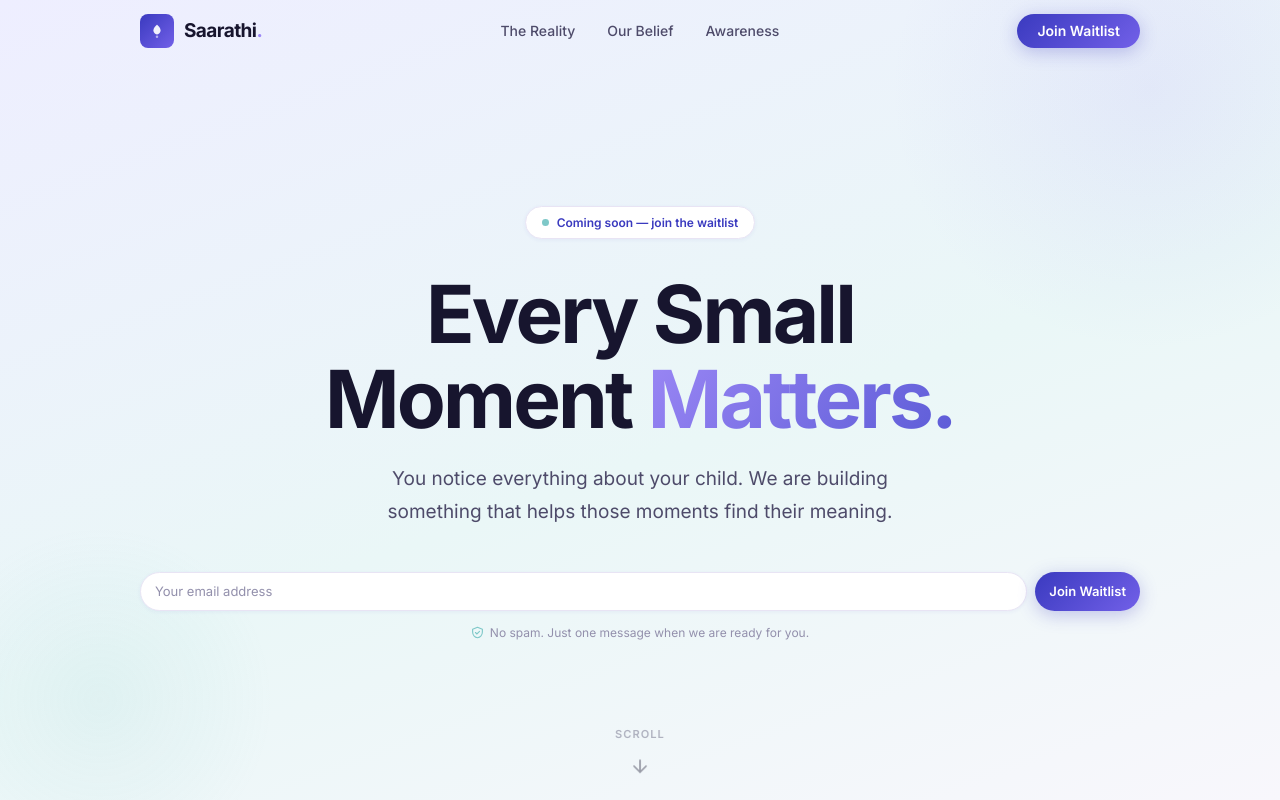
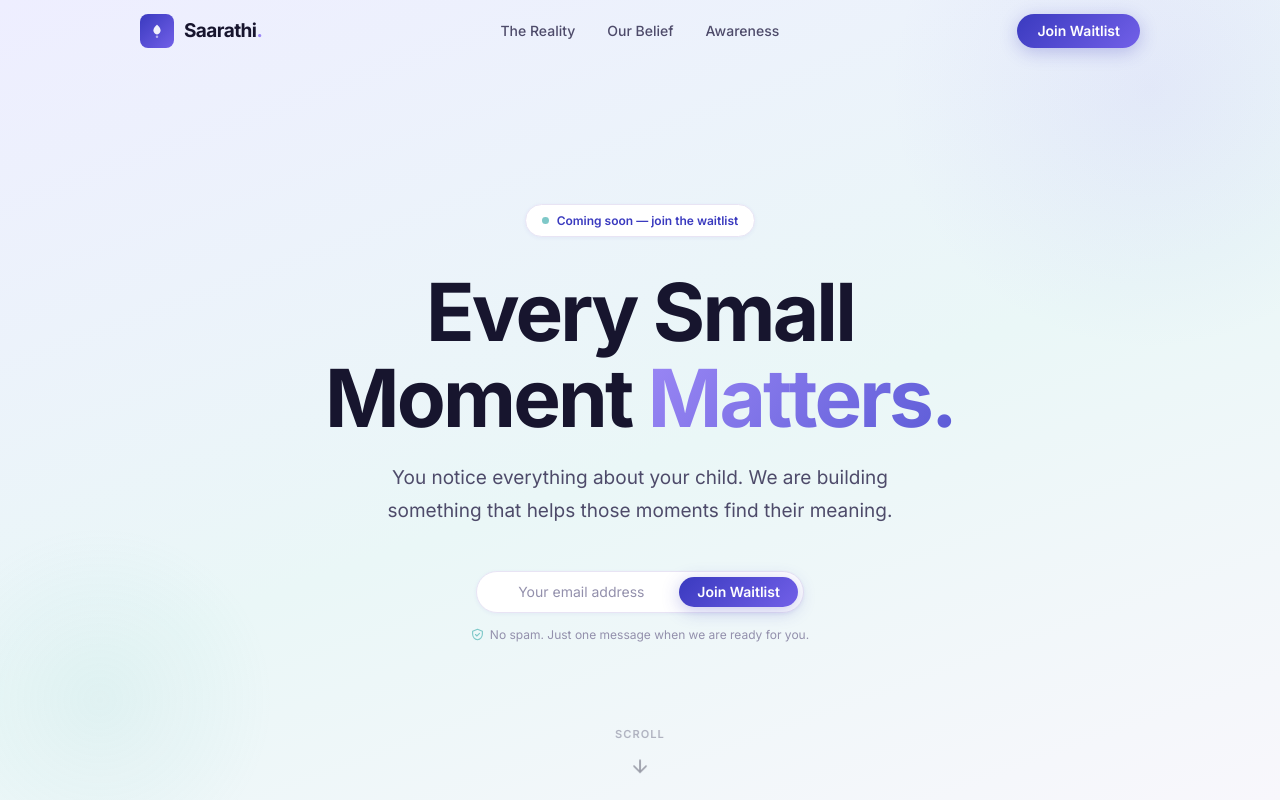
Before and after one commit to pgstudio2006/saarathi-website, a React (Vite) app: page / in a window 1280 px wide. Shown: the top 800 px of the page. Built offline with nearby package versions, Linux system fonts and the light colour scheme.

Commit message:
Compact hero email form to pill layout with fixed-width input

```diff
--- a/src/index.css
+++ b/src/index.css
@@ -114,12 +114,16 @@
 .hero__headline { font-size: clamp(2.375rem, 8.5vw, 5rem); font-weight: 800; letter-spacing: -.035em; line-height: 1.07; color: var(--text-1); margin-bottom: 1.25rem; }
 .hero__headline em { font-style: normal; background: linear-gradient(130deg, var(--lavender) 0%, var(--indigo-light) 100%); -webkit-background-clip: text; -webkit-text-fill-color: transparent; background-clip: text; }
 .hero__subhead { font-size: clamp(1rem, 2.5vw, 1.1875rem); color: var(--text-2); max-width: 48ch; margin: 0 auto 2.75rem; line-height: 1.75; }
-.hero__form { max-width: 280px; margin-inline: auto; }
-.waitlist-section form.hero__form-row { max-width: 340px; margin-inline: auto; }
+.hero__form { display: inline-flex; flex-direction: row; align-items: center; gap: .5rem; background: var(--surface); border: 1px solid var(--border); border-radius: var(--r-pill); padding: .3rem .3rem .3rem .875rem; box-shadow: var(--sh-sm); }
+.hero__form .field-input { all: unset; width: 180px; font-size: .875rem; color: var(--text-1); placeholder-color: var(--text-3); }
+.hero__form .field-input::placeholder { color: var(--text-3); }
+.hero__form .btn { flex-shrink: 0; padding: .5rem 1.125rem; font-size: .875rem; border-radius: var(--r-pill); }
+.hero__form-wrapper { display: flex; justify-content: center; }
 .hero__form-row { display: flex; flex-direction: column; gap: .5rem; }
 @media(min-width:520px) { .hero__form-row { flex-direction: row; } }
-.hero__form-row .field-input { padding: .5rem .875rem; font-size: .8125rem; }
-.hero__form-row .btn { padding: .5rem .875rem; font-size: .8125rem; }
+.hero__form-row .field-input { padding: .625rem 1rem; font-size: .875rem; }
+.hero__form-row .btn { padding: .625rem 1rem; font-size: .875rem; }
+.waitlist-section form.hero__form-row { max-width: 340px; margin-inline: auto; }
 .form-trust { display: flex; align-items: center; justify-content: center; gap: .375rem; margin-top: .75rem; font-size: .75rem; color: var(--text-3); }
 .form-trust svg { width: 13px; height: 13px; color: var(--teal); flex-shrink: 0; }
 .form-success { display: none; flex-direction: column; align-items: center; gap: .875rem; text-align: center; }
--- a/src/pages/Home.jsx
+++ b/src/pages/Home.jsx
@@ -37,11 +37,13 @@ function InlineForm({ formId, successId }) {
   }
   return (
     <div id={formId}>
-      <form className="hero__form-row" onSubmit={handleSubmit}>
-        <label htmlFor={`${formId}-email`} className="sr-only">Your email address</label>
-        <input type="email" id={`${formId}-email`} className="field-input" placeholder="Your email address" autoComplete="email" value={email} onChange={(e) => setEmail(e.target.value)} required />
-        <button type="submit" className="btn btn-primary" disabled={loading}>{loading ? 'Joining...' : 'Join Waitlist'}</button>
-      </form>
+      <div className="hero__form-wrapper">
+        <form className="hero__form" onSubmit={handleSubmit}>
+          <label htmlFor={`${formId}-email`} className="sr-only">Your email address</label>
+          <input type="email" id={`${formId}-email`} className="field-input" placeholder="Your email address" autoComplete="email" value={email} onChange={(e) => setEmail(e.target.value)} required />
+          <button type="submit" className="btn btn-primary" disabled={loading}>{loading ? 'Joining...' : 'Join Waitlist'}</button>
+        </form>
+      </div>
       {error && <p className="form-error" role="alert">{error}</p>}
       <div className="form-trust">
         <svg viewBox="0 0 16 16" fill="none" aria-hidden="true">
```
